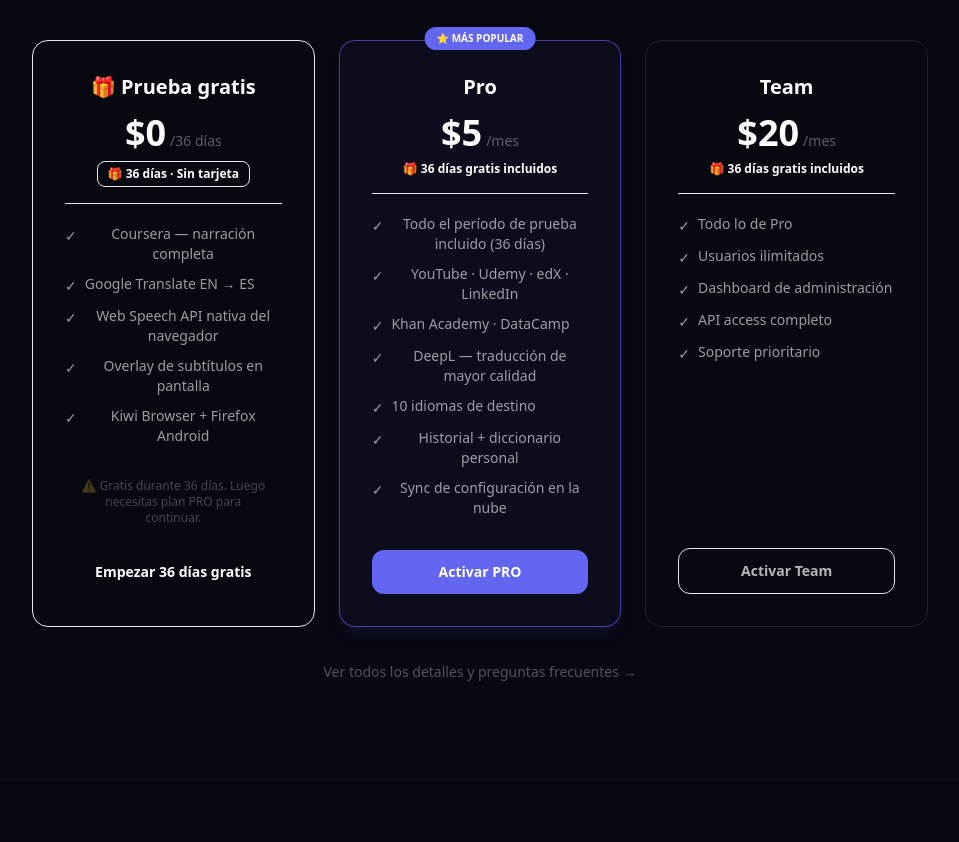
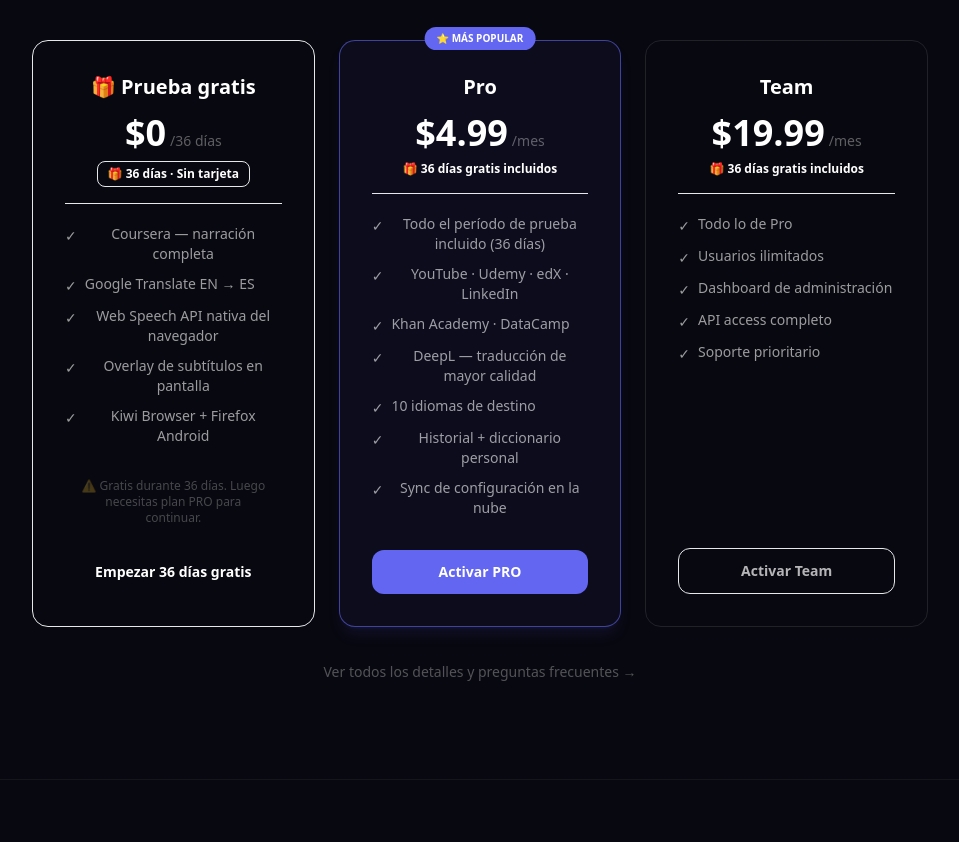
Before and after one commit to rmt124550-dot/a3b-platform, a Next.js app in the folder frontend/: page / in a window 1280 px wide. Shown: the part 4725-5567 px from the top of the page, without its empty margins (160-1119 px from the left). Built offline with nearby package versions, Linux system fonts and the light colour scheme.

Commit message:
fix: show correct prices $4.99/$19.99 in landing PricingSection

```diff
--- a/frontend/src/components/PricingSection.tsx
+++ b/frontend/src/components/PricingSection.tsx
@@ -4,6 +4,13 @@
 
 export default function PricingSection() {
   const [billing, setBilling] = useState<'monthly' | 'annual'>('monthly')
+
+  function fmtPrice(n: number): string {
+    if (n === 0) return '0'
+    return n % 1 > 0.001 ? n.toFixed(2) : n.toFixed(0)
+  }
+
+
 
   const plans = [
     {
@@ -122,17 +129,17 @@
                 <div className="mb-4">
                   {isAnnual && (
                     <div className="flex items-center justify-center gap-2 mb-1.5">
-                      <span className="text-white/25 line-through text-sm">${plan.monthly}/mes</span>
+                      <span className="text-white/25 line-through text-sm">${fmtPrice(plan.monthly)}/mes</span>
                       <span className="text-[10px] bg-red-500/15 text-red-400 border border-red-500/25 px-1.5 py-0.5 rounded-full font-bold">
                         -{plan.savings}
                       </span>
                     </div>
                   )}
-                  <span className="text-4xl font-black">${price.toFixed(0)}</span>
+                  <span className="text-4xl font-black">${fmtPrice(price)}</span>
                   <span className="text-white/35 text-sm ml-1">{isAnnual ? '/año' : '/mes'}</span>
                   {isAnnual && plan.annualMonthly && (
                     <div className="flex justify-center items-center gap-1.5 mt-1.5">
-                      <span className="text-emerald-400 font-bold text-sm">${plan.annualMonthly}/mes equiv.</span>
+                      <span className="text-emerald-400 font-bold text-sm">${fmtPrice(plan.annualMonthly)}/mes equiv.</span>
                     </div>
                   )}
                   {isAnnual && plan.annualBadge ? (
```
